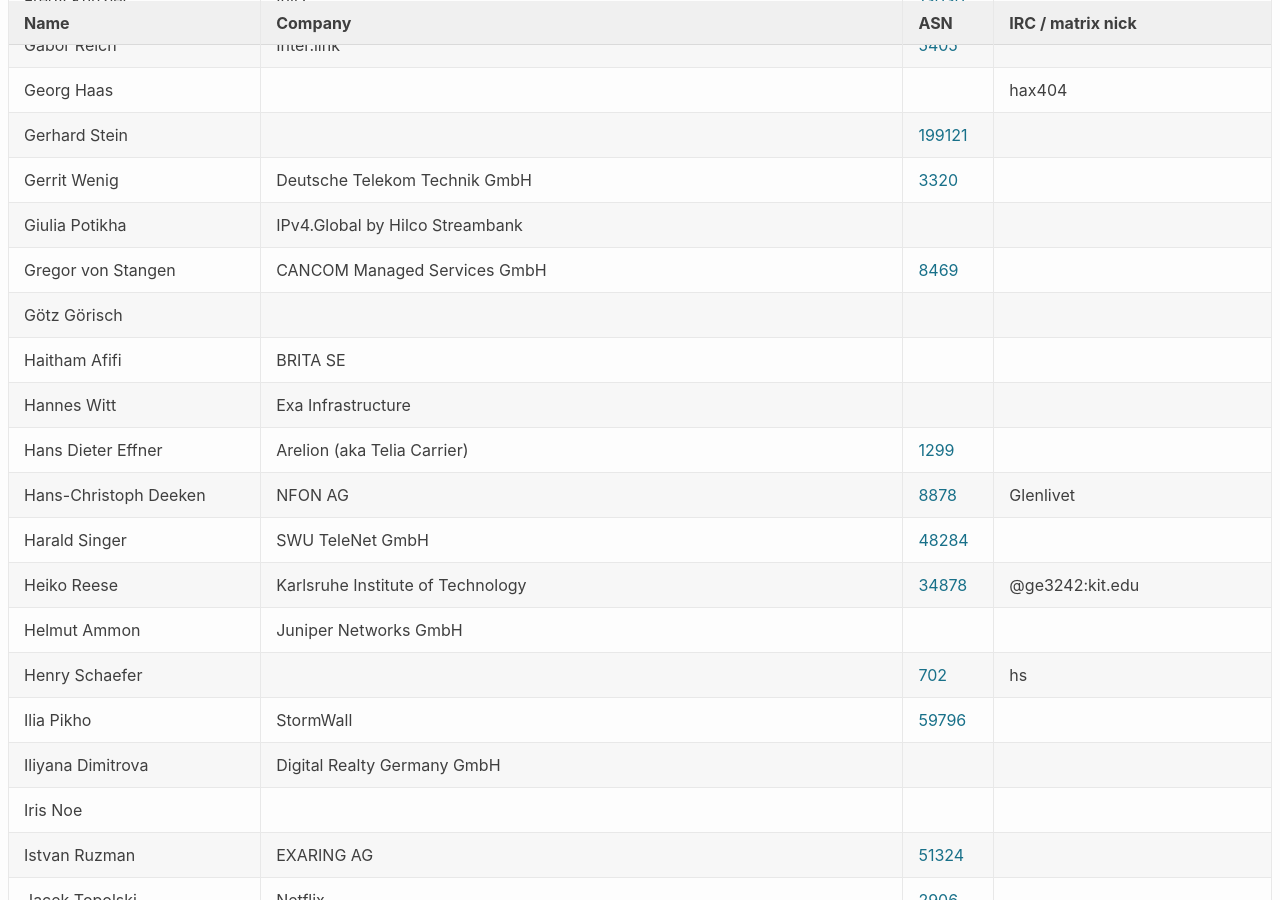
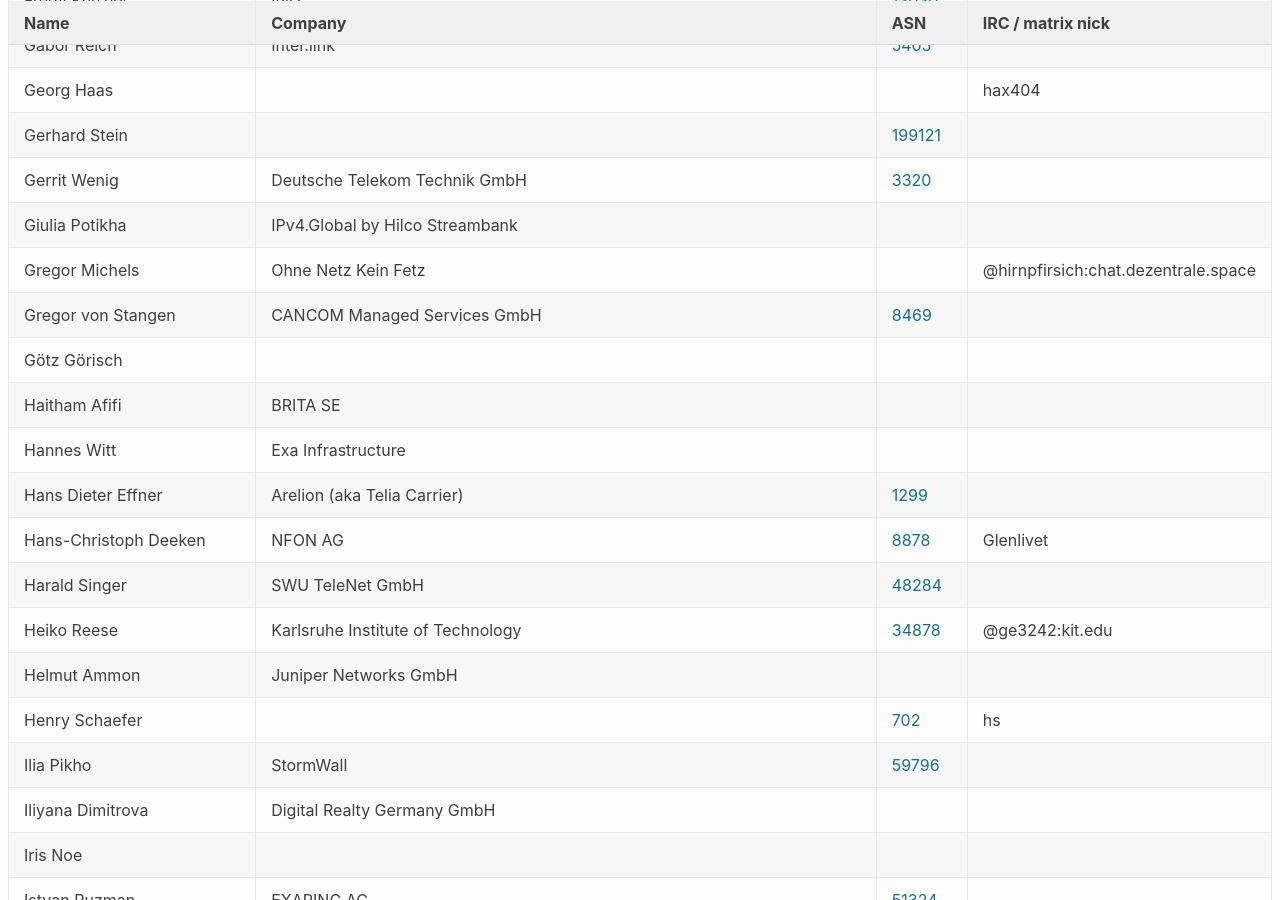
Before and after one commit to denog/pretix-attendeelist, a Jekyll site: the page built from denog17/index.markdown, in a window 1280 px wide and 900 px high, scrolled down 5689 px. Built offline with Jekyll 4.4.1, drawn with Linux system fonts in a browser that asks for light colours.

Commit message:
Latest data: Mon Sep 22 22:30:51 UTC 2025

```diff
--- a/_data/attendees_denog17_onsite.json
+++ b/_data/attendees_denog17_onsite.json
@@ -774,6 +774,12 @@
     "asn": null
   },
   {
+    "name": "Gregor Michels",
+    "company": "Ohne Netz Kein Fetz",
+    "irc": "@hirnpfirsich:chat.dezentrale.space",
+    "asn": null
+  },
+  {
     "name": "Gregor von Stangen",
     "company": "CANCOM Managed Services GmbH",
     "irc": null,
```
